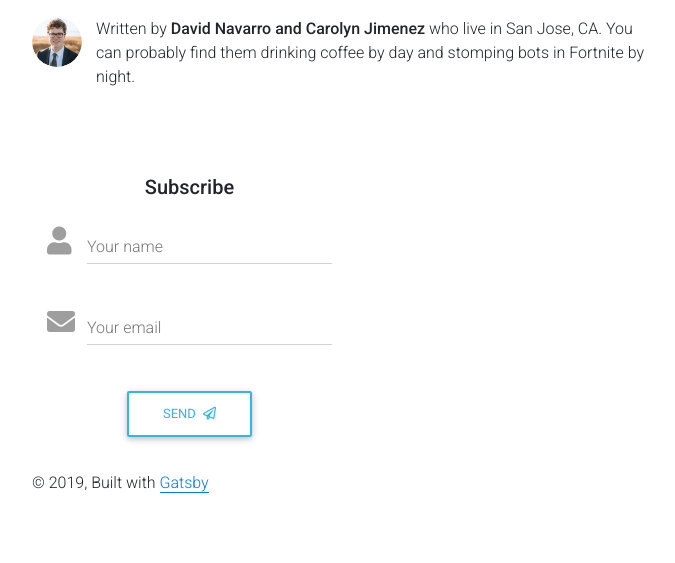
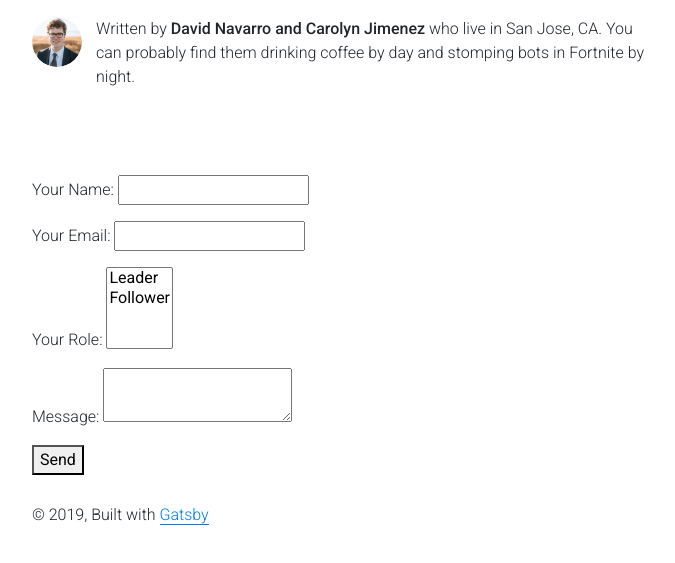
Before and after one commit to navarro-david/newlynavarro, a Gatsby site: page / in a window 1280 px wide. Shown: the part 137-700 px from the top of the page, without its empty margins (293-968 px from the left). Built offline with nearby package versions, Linux system fonts and the light colour scheme; Gatsby itself is replaced by a stand-in of ours; some packages are replaced by stand-ins of ours.

Commit message:
Attempt to do the Netlify form with the provided example

```diff
--- a/src/pages/index.js
+++ b/src/pages/index.js
@@ -28,7 +28,36 @@
           keywords={[`blog`, `gatsby`, `javascript`, `react`]}
         />
         <Bio />
-        <MDBContainer>
+        <form name="test-contact" method="POST" data-netlify="true">
+          <p>
+            <label>
+              Your Name: <input type="text" name="test-name" />
+            </label>
+          </p>
+          <p>
+            <label>
+              Your Email: <input type="email" name="test-email" />
+            </label>
+          </p>
+          <p>
+            <label>
+              Your Role:{" "}
+              <select name="test-role[]" multiple>
+                <option value="leader">Leader</option>
+                <option value="follower">Follower</option>
+              </select>
+            </label>
+          </p>
+          <p>
+            <label>
+              Message: <textarea name="message" />
+            </label>
+          </p>
+          <p>
+            <button type="submit">Send</button>
+          </p>
+        </form>
+        {/* <MDBContainer>
           <MDBRow>
             <MDBCol md="6">
               <form name="test_subscribe" data-netlify="true">
@@ -63,7 +92,7 @@
               </form>
             </MDBCol>
           </MDBRow>
-        </MDBContainer>
+        </MDBContainer> */}
       </Layout>
     )
   }
```
